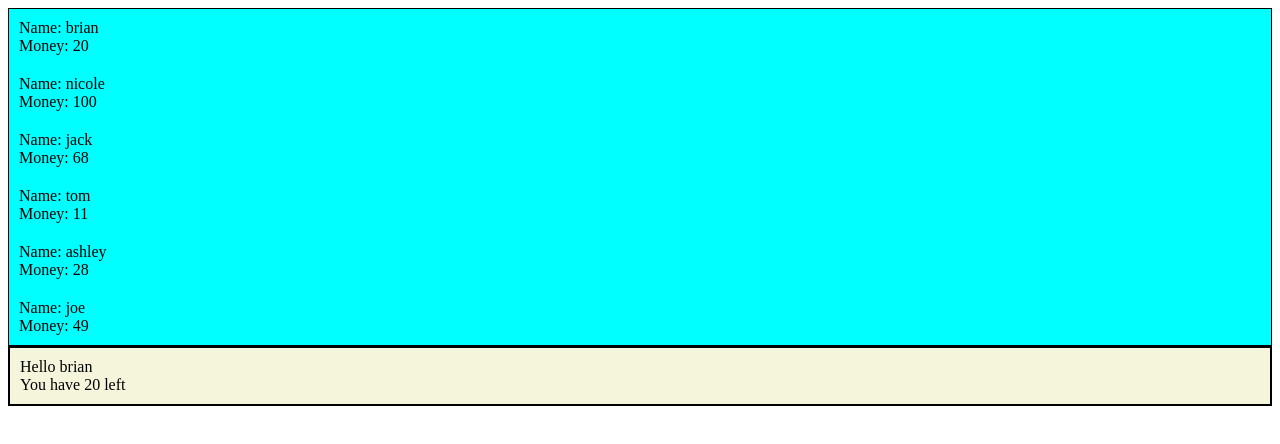
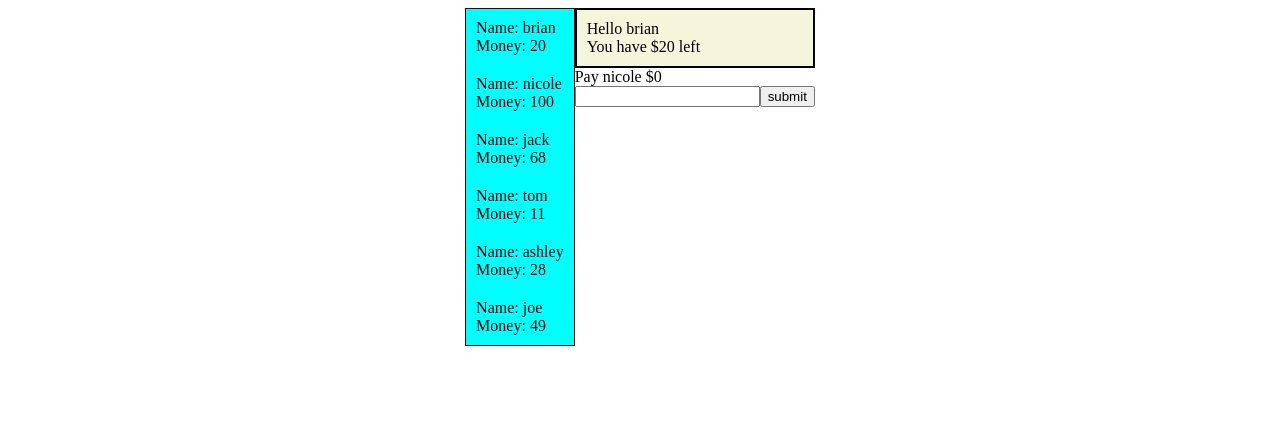
Before and after one commit to bjlagman12/Tabs, a React app: page / in a window 1280 px wide. Shown: the top 444 px of the page. Built offline with nearby package versions, Linux system fonts and the light colour scheme; the HTML template or start-up script is replaced by a standard one.

Commit message:
Handle submit via fetch to back end

```diff
--- a/src/actions/index.js
+++ b/src/actions/index.js
@@ -1,9 +1,28 @@
-export const PAY_USER = 'updateUser';
+export const PAY_USER = 'payUser';
 
 export const updateUser = newUser => {
-  console.log(newUser, 'newuser')
   return {
     type: PAY_USER,
     user: newUser
   };
 };
+
+export const AMOUNT_USER = 'changeAmount'
+
+export const updateAmount = num => {
+  return {
+    type: AMOUNT_USER,
+    amount: num
+  };
+};
+
+export const TRANSFER_AMOUNT = 'changeAmount'
+
+export const transferAmount = funds => {
+
+  console.log(funds, 'this is the amounts from fund')
+  return {
+    type: TRANSFER_AMOUNT,
+    amount: funds
+  };
+};
--- a/src/components/App.js
+++ b/src/components/App.js
@@ -1,13 +1,23 @@
-import React from 'react'
-import UserListContainer from '../containers/userListContainer'
-import CurrentUserContainer from '../containers/CurrentUserContainer'
+import React from 'react';
+import UserListContainer from '../containers/userListContainer';
+import CurrentUserContainer from '../containers/CurrentUserContainer';
+import PayUserContainer from '../containers/payUserContainer'
+
+import styled from 'styled-components'
 
 const App = () => (
-  <div>
-    <UserListContainer/>
-    <CurrentUserContainer />
+  <Body>
+    <UserListContainer />
+    <div>
+      <CurrentUserContainer />
+      <PayUserContainer />
+    </div>
+  </Body>
+);
 
-  </div>
-)
+export default App;
 
-export default App
+const Body = styled.div`
+  display: flex;
+  justify-content: center
+`
--- a/src/components/CurrentUser.js
+++ b/src/components/CurrentUser.js
@@ -4,7 +4,7 @@ import styled from 'styled-components'
 const CurrentUser = ({ currentUser }) => (
   <CurrentUserSum>
     <div>Hello {currentUser.name}</div>
-    <div>You have {currentUser.money} left</div>
+    <div>You have ${currentUser.money} left</div>
   </CurrentUserSum>
 );
 
--- /dev/null
+++ b/src/components/payUser.js
@@ -0,0 +1,50 @@
+import React from 'react';
+import styled from 'styled-components';
+
+const payUser = ({ pay, amount, amountInput, sendAmount }) => (
+  <div>
+    <div>
+      Pay {pay.name} ${amount}
+    </div>
+    <input type='number'
+      onChange={e => amountInput(e.target.value)}
+    />
+    <input
+      type='submit'
+      value='submit'
+      onClick={() => sendAmount(amount)}
+    />
+  </div>
+);
+
+export default payUser;
+
+
+// class payUser extends React.Component {
+//   constructor(props){
+//     super(props)
+//     this.handleSubmit = this.handleSubmit.bind(this)
+//   }
+//   handleSubmit(){
+//     console.log('test')
+//   }
+//   render(){
+//     return(
+//       <div>
+//       <div>
+//         Pay {this.props.pay.name} ${this.props.amount}
+//       </div>
+//       <input type='number'
+//         onChange={e => this.props.amountInput(e.target.value)}
+//       />
+//       <input
+//         type='submit'
+//         value='submit'
+//         onClick={() => this.handleSubmit()}
+//       />
+//     </div>
+//     )
+//   }
+// }
+
+// export default payUser;
--- /dev/null
+++ b/src/containers/payUserContainer.js
@@ -0,0 +1,23 @@
+import payUser from '../components/payUser'
+import { connect } from 'react-redux'
+import { updateAmount, transferAmount } from '../actions/index'
+
+const mapStateToProps = state => {
+  return {
+    pay: state.pay,
+    amount: state.amount
+  }
+}
+
+const mapDispatchToProps = (dispatch) => {
+  return {
+    amountInput: (num) => dispatch(updateAmount(num)),
+    sendAmount: (num) => dispatch(transferAmount(num))
+
+  }
+}
+
+
+let userListContainer = connect(mapStateToProps, mapDispatchToProps)(payUser)
+
+export default userListContainer
--- /dev/null
+++ b/src/reducers/amountReducer.js
@@ -0,0 +1,12 @@
+import  { AMOUNT_USER } from '../actions/index'
+
+const amountReducer = (state = 0, action) => {
+  switch (action.type) {
+    case AMOUNT_USER:
+      return action.amount
+    default:
+      return state
+  }
+};
+
+export default amountReducer
--- a/src/reducers/index.js
+++ b/src/reducers/index.js
@@ -2,12 +2,13 @@ import { combineReducers } from 'redux'
 import listReducer from './listReducer'
 import loginReducer from './loginReducer'
 import userReducer from './userReducer'
+import amountReducer from './amountReducer'
 
 let allReducers = combineReducers({
   userList: listReducer,
   user: loginReducer,
-  pay: userReducer
-
+  pay: userReducer,
+  amount: amountReducer
 })
 
 export default allReducers
--- a/src/store/store.js
+++ b/src/store/store.js
@@ -5,7 +5,8 @@ import sampleData from '../../data/sampleData'
 const initialState = {
   userList: sampleData,
   user: sampleData[0],
-  pay: sampleData[1]
+  pay: sampleData[1],
+  amount: 0
 };
 
 const store = createStore(
```
Also changed, not shown: public/dist/bundle.js, src/containers/pay-oweContainer.js (deleted).
